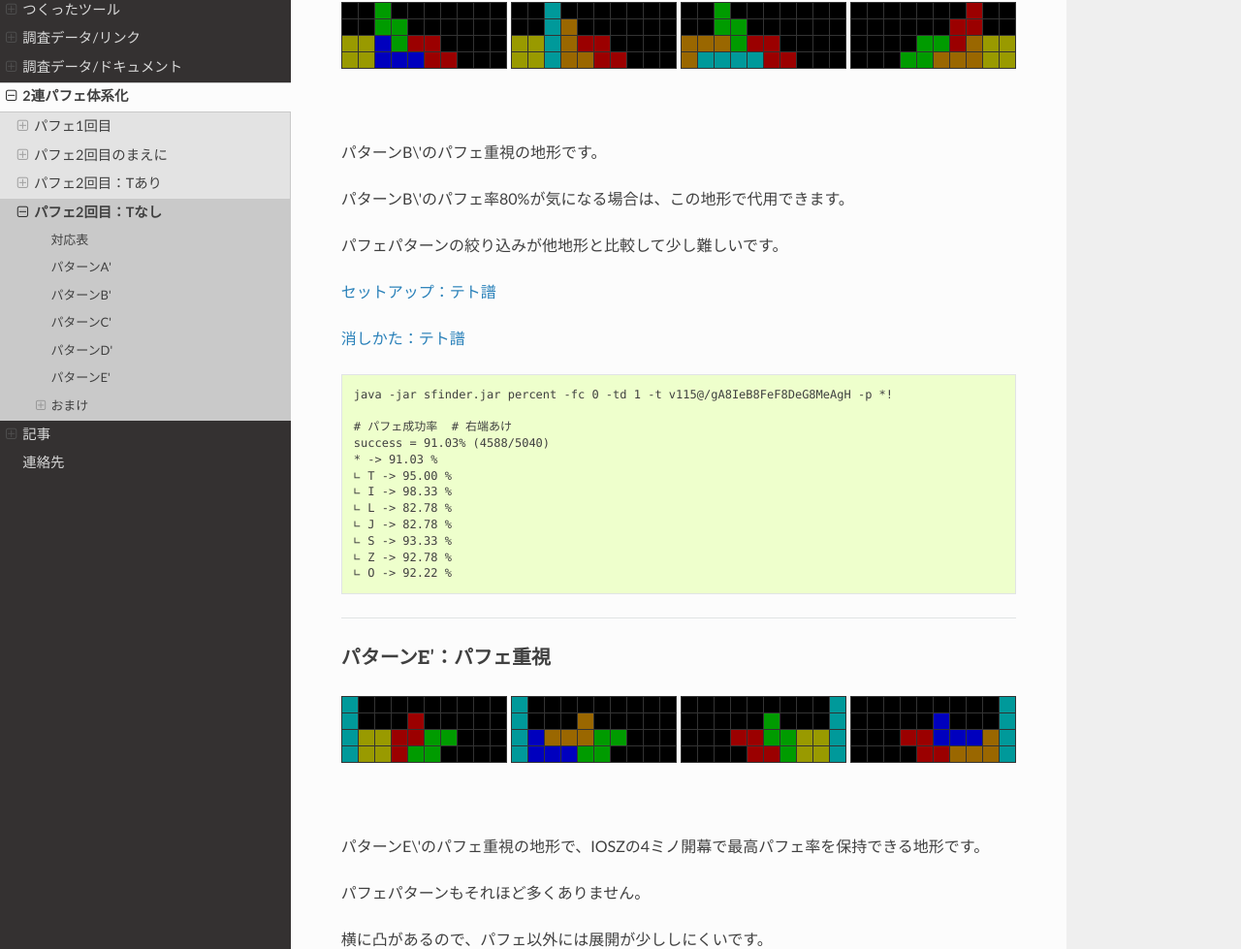
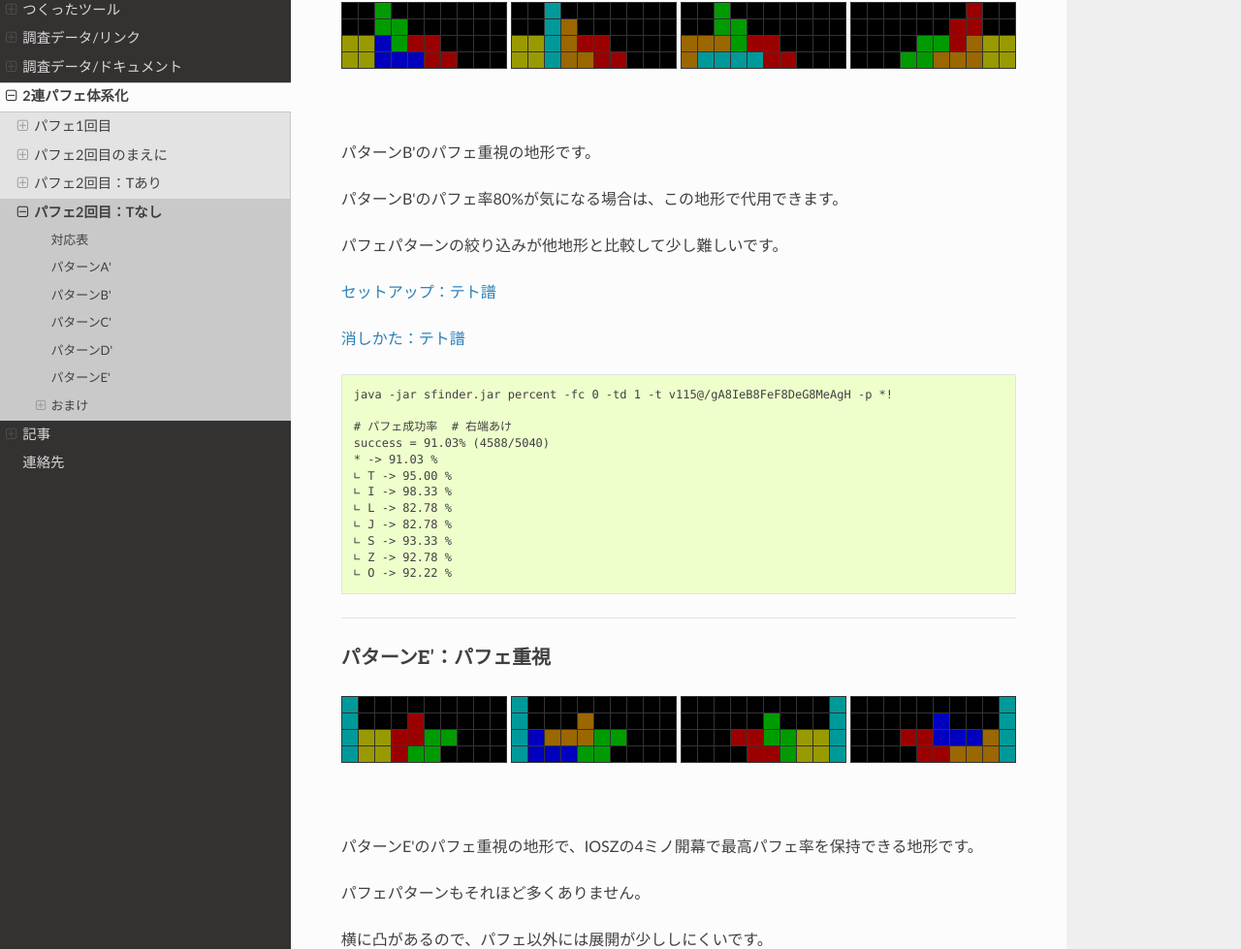
Before and after one commit to knewjade/tetris-knowledge-sphinx, a Sphinx documentation site: the page built from source/2pcsystem/second_without_t.rst, in a window 1280 px wide and 1400 px high, scrolled down 4821 px. Shown: the part 110-1089 px from the top of the window at 97% size. Built offline with Sphinx 7.4.7 and the Read the Docs theme 2.0.0, drawn with Linux system fonts in a browser that asks for light colours.

```diff
--- a/source/2pcsystem/second_without_t.rst
+++ b/source/2pcsystem/second_without_t.rst
@@ -450,9 +450,9 @@ IOSZでよく使う地形で、そのときはネクストをみてから地形
 
 |
 
-パターンB\\'のパフェ重視の地形です。
+パターンB'のパフェ重視の地形です。
 
-パターンB\\'のパフェ率80%が気になる場合は、この地形で代用できます。
+パターンB'のパフェ率80%が気になる場合は、この地形で代用できます。
 
 パフェパターンの絞り込みが他地形と比較して少し難しいです。
 
@@ -510,7 +510,7 @@ IOSZでよく使う地形で、そのときはネクストをみてから地形
 
 |
 
-パターンE\\'のパフェ重視の地形で、IOSZの4ミノ開幕で最高パフェ率を保持できる地形です。
+パターンE'のパフェ重視の地形で、IOSZの4ミノ開幕で最高パフェ率を保持できる地形です。
 
 パフェパターンもそれほど多くありません。
 
```
